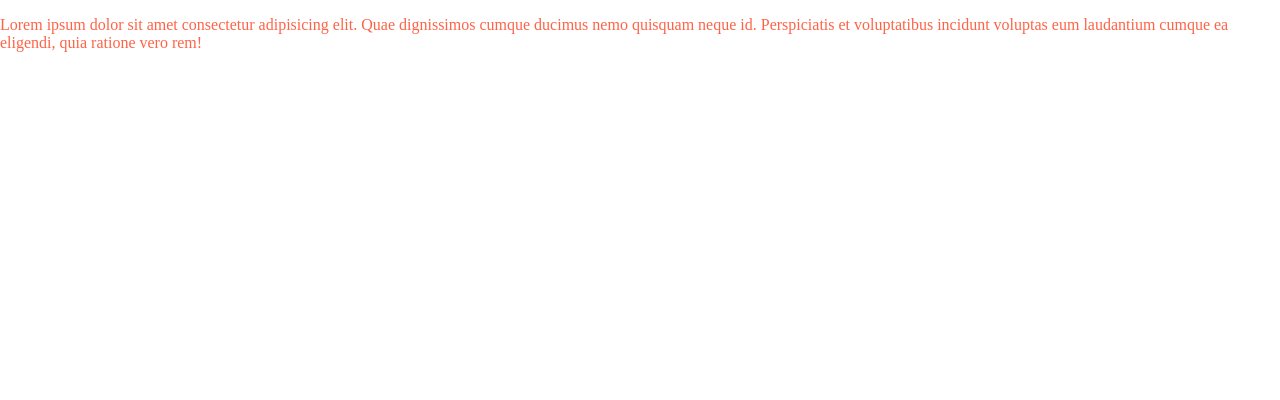
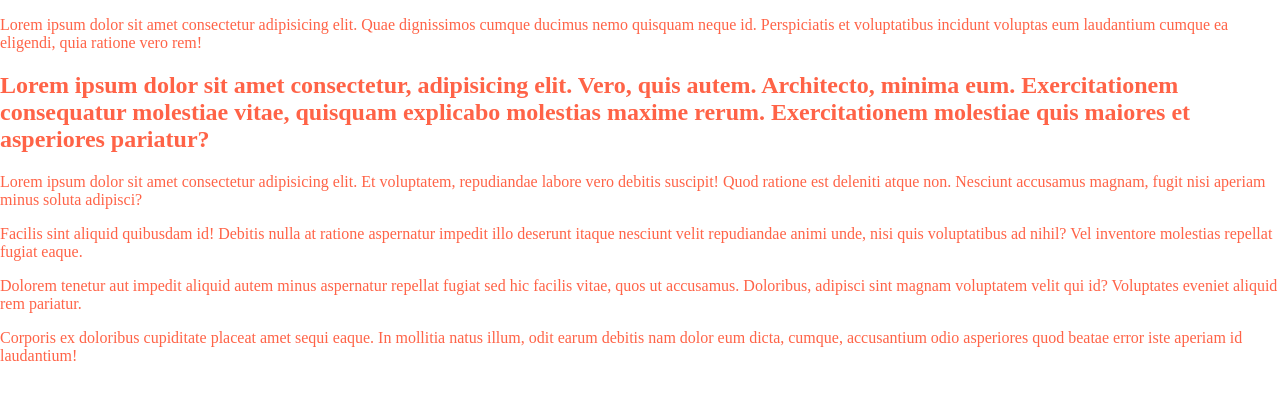
Before and after one commit to a-seredkin/gtihub-pages-example, a plain HTML site: page index.html in a window 1280 px wide. Drawn offline with Linux system fonts and the light colour scheme.

Commit message:
deploy: 2ad675c935ef29ea42f57206f46c26f9e203d4bb

```diff
--- a/index.html
+++ b/index.html
@@ -1,5 +1,6 @@
 <!DOCTYPE html>
 <html lang="en">
+
 <head>
   <meta charset="UTF-8">
   <meta http-equiv="X-UA-Compatible" content="IE=edge">
@@ -7,7 +8,24 @@
   <title>Document</title>
   <link rel="stylesheet" href="./style.css">
 </head>
+
 <body>
-  <p>Lorem ipsum dolor sit amet consectetur adipisicing elit. Quae dignissimos cumque ducimus nemo quisquam neque id. Perspiciatis et voluptatibus incidunt voluptas eum laudantium cumque ea eligendi, quia ratione vero rem!</p>
+  <p>Lorem ipsum dolor sit amet consectetur adipisicing elit. Quae dignissimos cumque ducimus nemo quisquam neque id.
+    Perspiciatis et voluptatibus incidunt voluptas eum laudantium cumque ea eligendi, quia ratione vero rem!</p>
+
+
+  <h2>Lorem ipsum dolor sit amet consectetur, adipisicing elit. Vero, quis autem. Architecto, minima eum. Exercitationem
+    consequatur molestiae vitae, quisquam explicabo molestias maxime rerum. Exercitationem molestiae quis maiores et
+    asperiores pariatur?</h2>
+
+  <p>Lorem ipsum dolor sit amet consectetur adipisicing elit. Et voluptatem, repudiandae labore vero debitis suscipit!
+    Quod ratione est deleniti atque non. Nesciunt accusamus magnam, fugit nisi aperiam minus soluta adipisci?</p>
+  <p>Facilis sint aliquid quibusdam id! Debitis nulla at ratione aspernatur impedit illo deserunt itaque nesciunt velit
+    repudiandae animi unde, nisi quis voluptatibus ad nihil? Vel inventore molestias repellat fugiat eaque.</p>
+  <p>Dolorem tenetur aut impedit aliquid autem minus aspernatur repellat fugiat sed hic facilis vitae, quos ut
+    accusamus. Doloribus, adipisci sint magnam voluptatem velit qui id? Voluptates eveniet aliquid rem pariatur.</p>
+  <p>Corporis ex doloribus cupiditate placeat amet sequi eaque. In mollitia natus illum, odit earum debitis nam dolor
+    eum dicta, cumque, accusantium odio asperiores quod beatae error iste aperiam id laudantium!</p>
 </body>
+
 </html>
```
Also changed, not shown: 1 other file.
